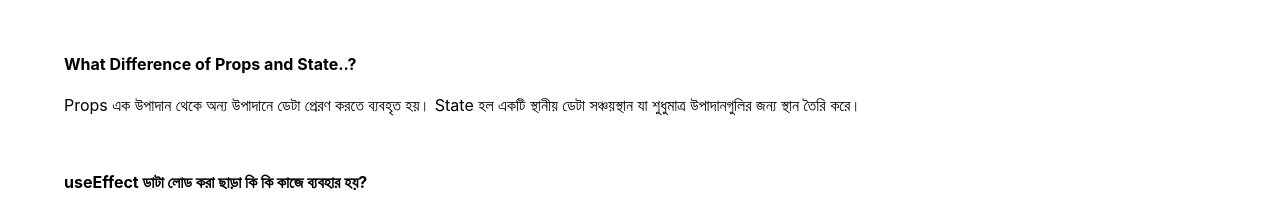
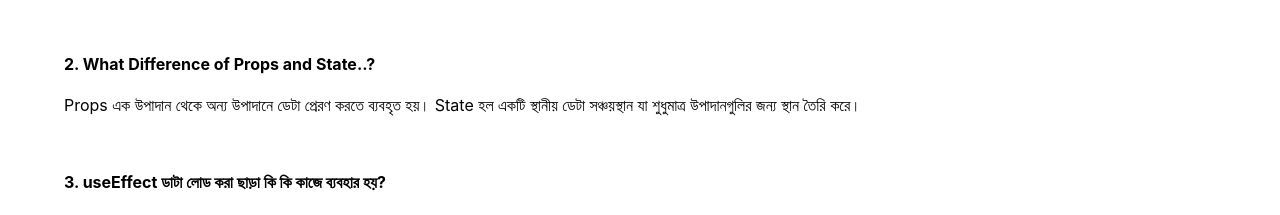
Before and after one commit to P2B-ARIF/ultra-active-club-a8, a React (Create React App) app: page / in a window 1280 px wide. Shown: the part 1321-1536 px from the top of the page. Built offline with nearby package versions, Linux system fonts and the light colour scheme.

Commit message:
added solved somethink

```diff
--- a/public/index.html
+++ b/public/index.html
@@ -21,7 +21,7 @@
       work correctly both with client-side routing and a non-root public URL.
       Learn how to configure a non-root public URL by running `npm run build`.
     -->
-    <title>React App</title>
+    <title>Green Chill Restaurants</title>
   </head>
   <body>
     <noscript>You need to enable JavaScript to run this app.</noscript>
--- a/src/components/Question/Question.js
+++ b/src/components/Question/Question.js
@@ -12,10 +12,10 @@ const Question = () => {
                 <p>ক্লায়েন্ট-সাইড অ্যাপস তৈরি করার সময়, Facebook ডেভেলপারদের একটি দল বুঝতে পেরেছিল যে DOM ধীর, এটিকে দ্রুততর করতে, প্রতিক্রিয়া একটি ভার্চুয়াল DOM প্রয়োগ করে যা মূলত জাভাস্ক্রিপ্টে একটি DOM ট্রি উপস্থাপনা। তাই যখন এটি DOM-এ পড়তে বা লিখতে হবে, তখন এটি এর ভার্চুয়াল উপস্থাপনা ব্যবহার করবে। তারপর ভার্চুয়াল DOM ব্রাউজারের DOM আপডেট করার সবচেয়ে কার্যকর উপায় খুঁজে বের করার চেষ্টা করে।
                 </p>
                 <br />
-                <h4>What Difference of Props and State..?</h4>
+                <h4>2. What Difference of Props and State..?</h4>
                 <p>Props এক উপাদান থেকে অন্য উপাদানে ডেটা প্রেরণ করতে ব্যবহৃত হয়। State হল একটি স্থানীয় ডেটা সঞ্চয়স্থান যা শুধুমাত্র উপাদানগুলির জন্য স্থান তৈরি করে।</p>
                 <br />
-                <h4>useEffect ডাটা লোড করা ছাড়া কি কি কাজে ব্যবহার হয়?</h4>
+                <h4>3. useEffect ডাটা লোড করা ছাড়া কি কি কাজে ব্যবহার হয়?</h4>
                 <p>The useEffect Hook allows you to perform side effects in your components. Without loading data useEffect hook allow fetching data, directly updating the DOM and times. useEffect runs on every render. Thant means when the count changes, a render happens, which then triggers another effect. useEffect hook accepts two arguments. The second argument is optional</p>
             </div>
         </div>
```
